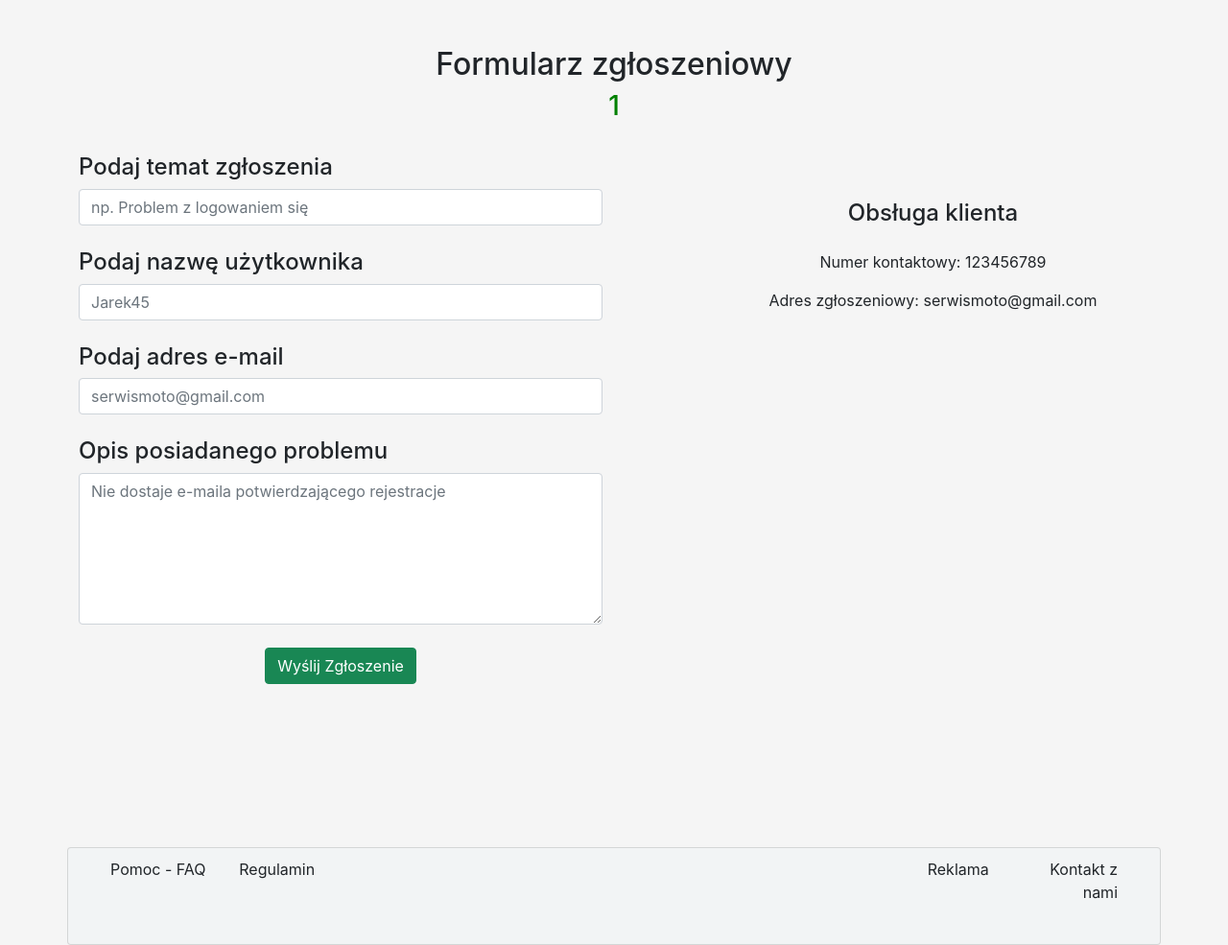
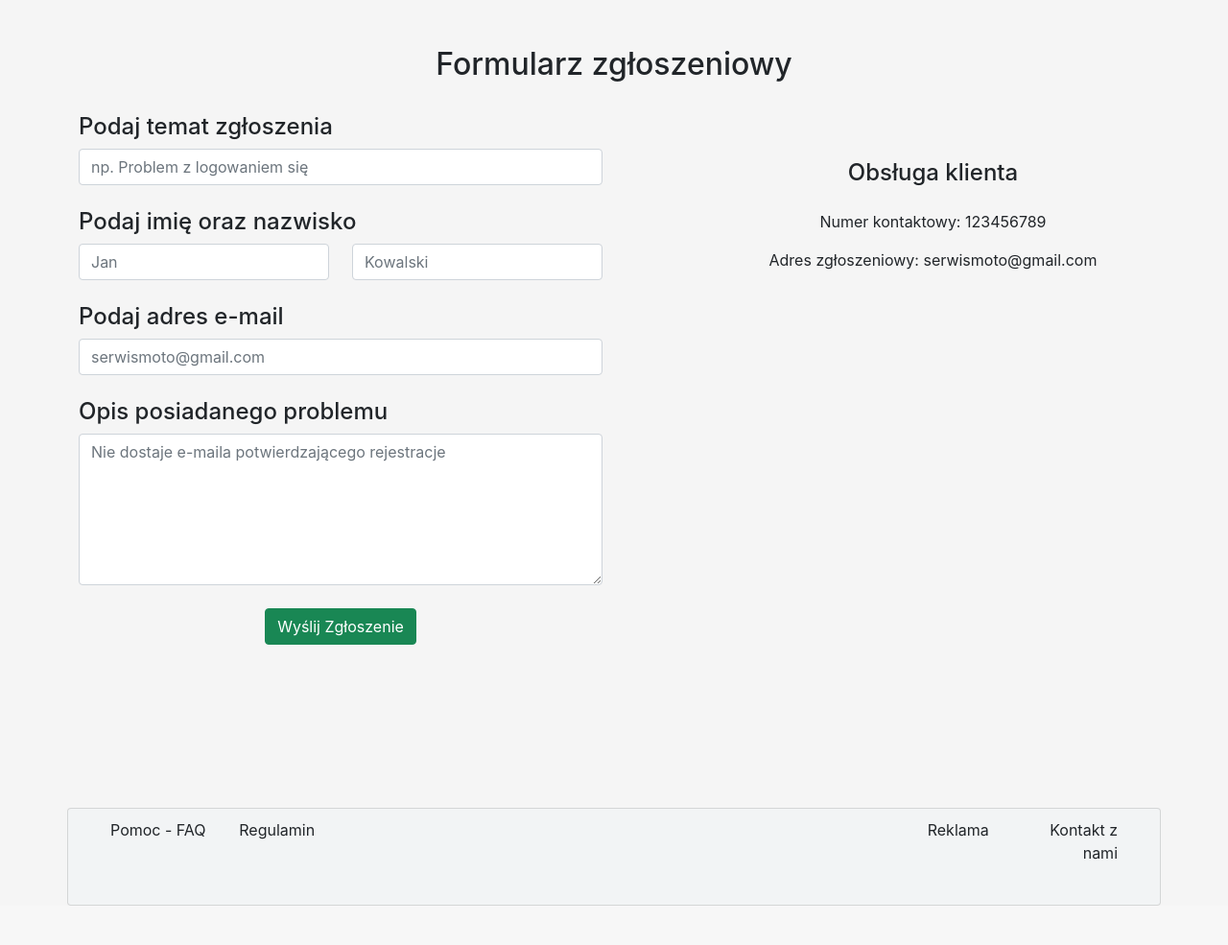
Before and after one commit to teo0098/moto, a PHP site: page /frontend/views/contactHelp.php in a window 1280 px wide. Shown: the part 76-1061 px from the top of the page at 96% size. After the commit the page ends 1020 px from the top, so only its background shows below. Run offline with PHP 8.4, Linux system fonts and the light colour scheme; the visitor is signed in with stand-in values (Sample User, id 1); some libraries are stand-ins or nearby versions.

Commit message:
add Contact Page front + back

```diff
--- a/frontend/views/contactHelp.php
+++ b/frontend/views/contactHelp.php
@@ -13,6 +13,7 @@ session_start();
     <title>Moto.pl</title>
 </head>
 
+
 <body>
     <header class="sticky-top">
         <?php include "../templates/navigation.php" ?>
@@ -24,11 +25,14 @@ session_start();
             <h2 class="heading">Formularz zgłoszeniowy</h2>
         </center>
         <?php
-                if (isset($_SESSION["Submission"])) {
-                    echo "<h3 class='text-center' style='color: green'>" . $_SESSION['Submission'] . "</h3>";
-                    $_SESSION["Submission"]=null;
-                }
-                ?>
+        if (isset($_SESSION["Submission"]) && $_SESSION["Submission"] =="Zgłoszenie zostało wysłane poprawnie") {
+            echo "<h3 class='text-center' style='color: green'>" . $_SESSION['Submission'] . "</h3>";
+            $_SESSION["Submission"] = null;
+        }else if (isset($_SESSION["Submission"]) && $_SESSION["Submission"]=="Wystąpił błąd przy wysyłaniu zgłoszenia" || $_SESSION["Submission"]=="Wypełnij wszystkie pola tekstowe") {
+            echo "<h3 class='text-center' style='color: red'>" . $_SESSION['Submission'] . "</h3>";
+            $_SESSION["Submission"] = null;
+        }
+        ?>
         <br>
         <div class="row">
             <div class="col-md-6">
@@ -36,8 +40,16 @@ session_start();
                     <h4 class="">Podaj temat zgłoszenia</h4>
                     <input class="form-control" type="Text" name="subject" id="" placeholder="np. Problem z logowaniem się">
                     <br>
-                    <h4 class="">Podaj nazwę użytkownika</h4>
-                    <input class="form-control" type="Text" name="username" id="" placeholder="Jarek45">
+                    <h4 class="">Podaj imię oraz nazwisko</h4>
+                    <div class="row">
+                        <div class="col col-md-6">
+                            <input class="form-control" type="Text" name="name" id="" placeholder="Jan">
+                        </div>
+                        <div class="col col-md-6">
+                            <input class="form-control" type="Text" name="surname" id="" placeholder="Kowalski">
+                        </div>
+                    </div>
+
                     <br>
                     <h4 class="">Podaj adres e-mail</h4>
                     <input class="form-control" type="Email" name="email" id="" placeholder="serwismoto@gmail.com">
```
Also changed, not shown: backend/server/UserSubmissions.php (+16 -6 lines).
